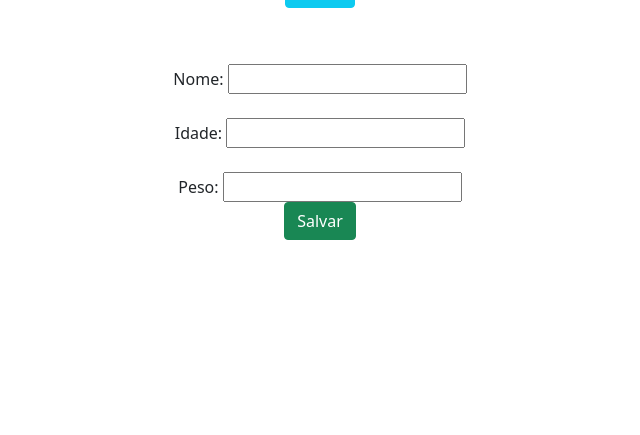
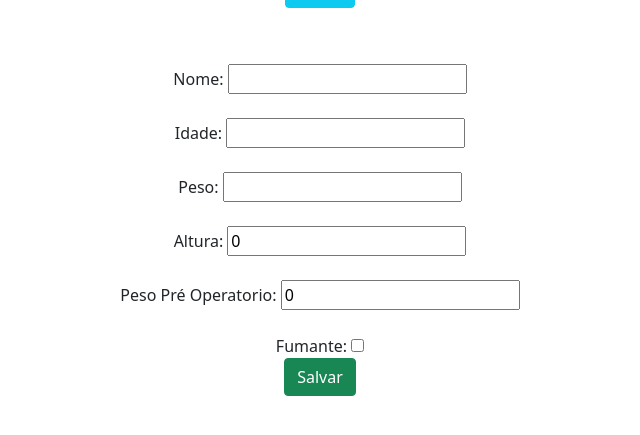
Before and after one commit to GuilhermeHFHey/GastroVida, a Django app: page /form/ in a window 1280 px wide. Shown: the part 134-569 px from the top of the page, without its empty margins (320-960 px from the left). Run offline with Django 3.2, Linux system fonts and the light colour scheme.

Commit message:
Detalhes dos pascientes

```diff
--- a/app/forms.py
+++ b/app/forms.py
@@ -2,7 +2,10 @@ from django.forms import ModelForm
 from app.models import Pacientes
 
 # Create the form class.
+
+
 class PacientesForm(ModelForm):
     class Meta:
         model = Pacientes
-        fields = ['nome', 'idade', 'peso']
+        fields = ['nome', 'idade', 'peso',
+                  'altura', 'pesoPreOperatorio', 'fumo']
--- a/app/models.py
+++ b/app/models.py
@@ -1,7 +1,12 @@
 from django.db import models
 
 # Create your models here.
+
+
 class Pacientes(models.Model):
     nome = models.CharField(max_length=150)
     idade = models.IntegerField()
     peso = models.FloatField(max_length=30)
+    altura = models.FloatField(max_length=30, default=0)
+    pesoPreOperatorio = models.FloatField(max_length=30, default=0)
+    fumo = models.BooleanField(default=False)
--- a/app/templates/form.html
+++ b/app/templates/form.html
@@ -25,6 +25,9 @@
             <div class="form-group mt-4">Nome: {{form.nome}}</div>
             <div class="form-group mt-4">Idade: {{form.idade}}</div>
             <div class="form-group mt-4">Peso: {{form.peso}}</div>
+            <div class="form-group mt-4">Altura: {{form.altura}}</div>
+            <div class="form-group mt-4">Peso Pré Operatorio: {{form.pesoPreOperatorio}}</div>
+            <div class="form-group mt-4">Fumante: {{form.fumo}}</div>
             <input type="submit" class="btn btn-success" value="Salvar">
         </form>
     </div>
--- a/app/templates/index.html
+++ b/app/templates/index.html
@@ -18,7 +18,7 @@
 
     <div class="col-8 m-auto pt-2 pb-2 text-center">
         <table class="table">
-            <thead class="thead-dark">
+            <thead class="btn-dark">
                 <tr>
                     <th scope="col">#</th>
                     <th scope="col">Nome</th>
--- a/app/templates/view.html
+++ b/app/templates/view.html
@@ -20,6 +20,9 @@
         <strong>Nome: </strong>{{db.nome}}<br>
         <strong>Idade: </strong>{{db.idade}}<br>
         <strong>Peso: </strong>{{db.peso}}<br>
+        <strong>Altura: </strong>{{db.altura}}<br>
+        <strong>Peso Pré Operatorio: </strong>{{db.pesoPreOperatorio}}<br>
+        <strong>Fumante: </strong>{{db.fumo}}<br>
     </div>
 
 </body>
```
Also changed, not shown: app/views.py (+9 -1 lines), app/migrations/0001_initial.py, app/migrations/0002_auto_20210705_0937.py (added), db.sqlite3.
